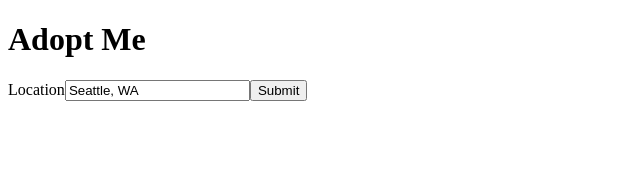
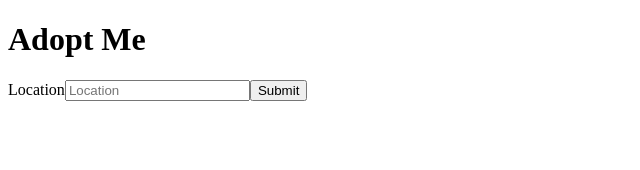
Before and after one commit to JimCoder-Dev/adopt-me, a React app: page / in a window 1280 px wide. Shown: the top 170 px of the page, without its empty margins (0-640 px from the left). Built offline with nearby package versions, Linux system fonts and the light colour scheme; the HTML template or start-up script is replaced by a standard one.

Commit message:
Setup usestate for the form

```diff
--- a/src/SearchParams.js
+++ b/src/SearchParams.js
@@ -1,11 +1,18 @@
+import { useState } from "react";
+
 const SearchParams = () => {
-  const location = "Seattle, WA";
+  const [location, setLocation] = useState("");
   return (
     <div className="search-params">
       <form>
         <label htmlFor="location">
           Location
-          <input id="location" value={location} placeholder="Location" />
+          <input
+            id="location"
+            value={location}
+            placeholder="Location"
+            onChange={(e) => setLocation(e.target.value)}
+          />
         </label>
         <button>Submit</button>
       </form>
```
